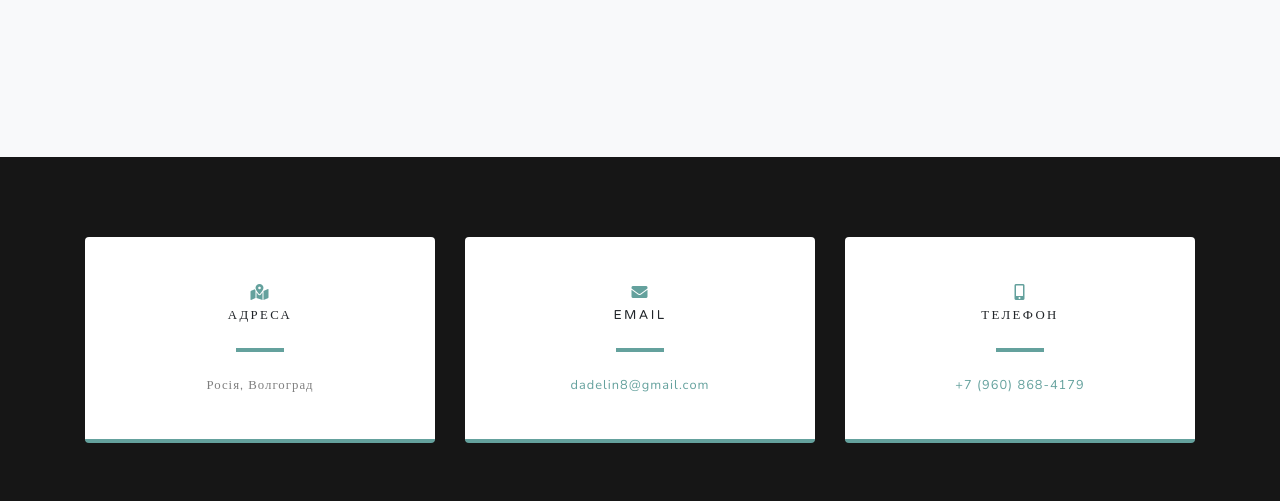
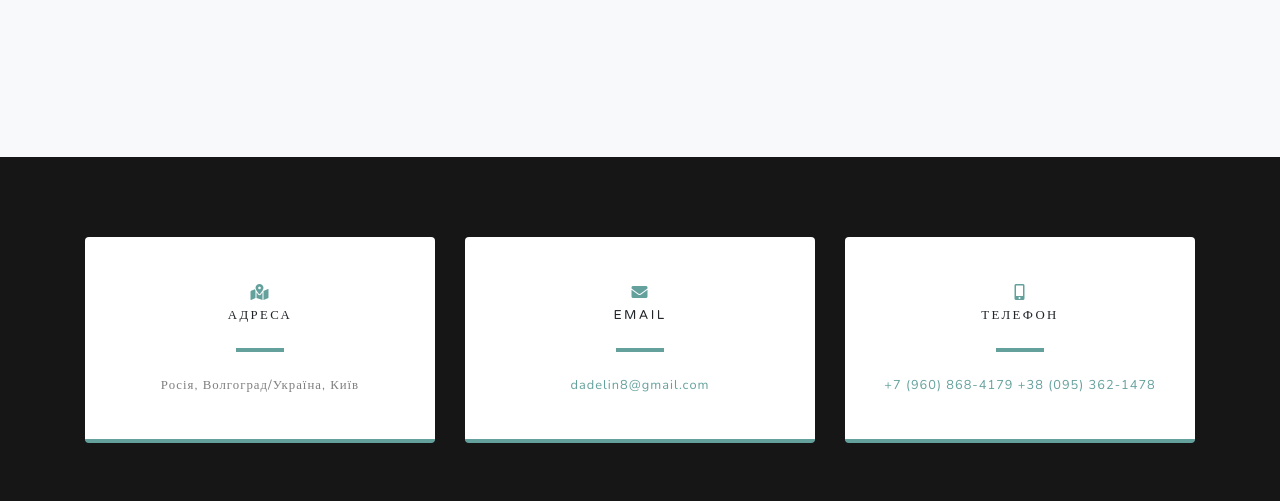
Before and after one commit to ac973k/ac973k.github.io, a website: page ua/index.html in a window 1280 px wide. Shown: the part 4972-5473 px from the top of the page. Drawn offline with nearby package versions, Linux system fonts and the light colour scheme.

Commit message:
Update index.html

```diff
--- a/ua/index.html
+++ b/ua/index.html
@@ -266,7 +266,7 @@
               <i class="fas fa-map-marked-alt text-primary mb-2"></i>
               <h4 class="text-uppercase m-0">Адреса</h4>
               <hr class="my-4">
-              <div class="small text-black-50">Росія, Волгоград</div>
+              <div class="small text-black-50">Росія, Волгоград/Україна, Київ</div>
             </div>
           </div>
         </div>
@@ -292,6 +292,7 @@
               <hr class="my-4">
               <div class="small text-black-50">
 			  <a href="tel:+79608684179">+7 (960) 868-4179</a>
+		      	  <a href="tel:+380953621478">+38 (095) 362-1478</a>
 			  </div>
             </div>
           </div>
```
